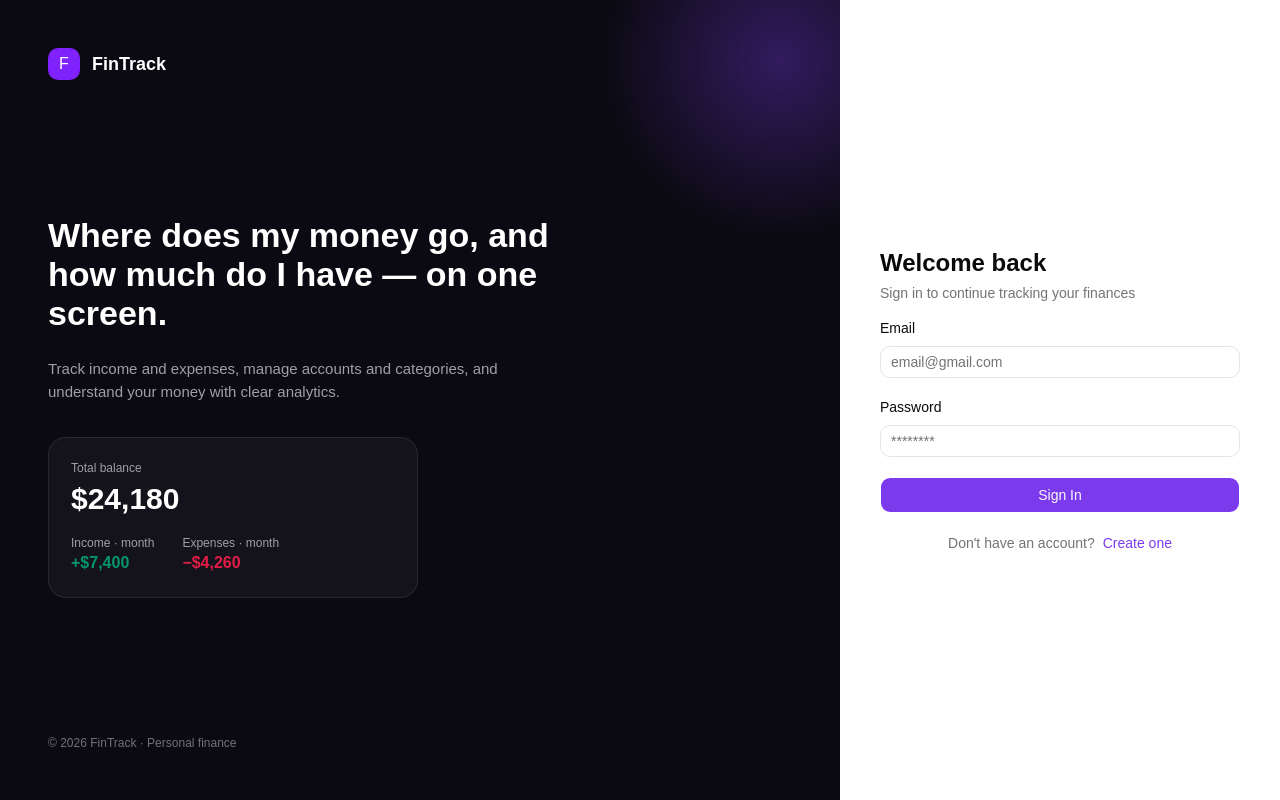
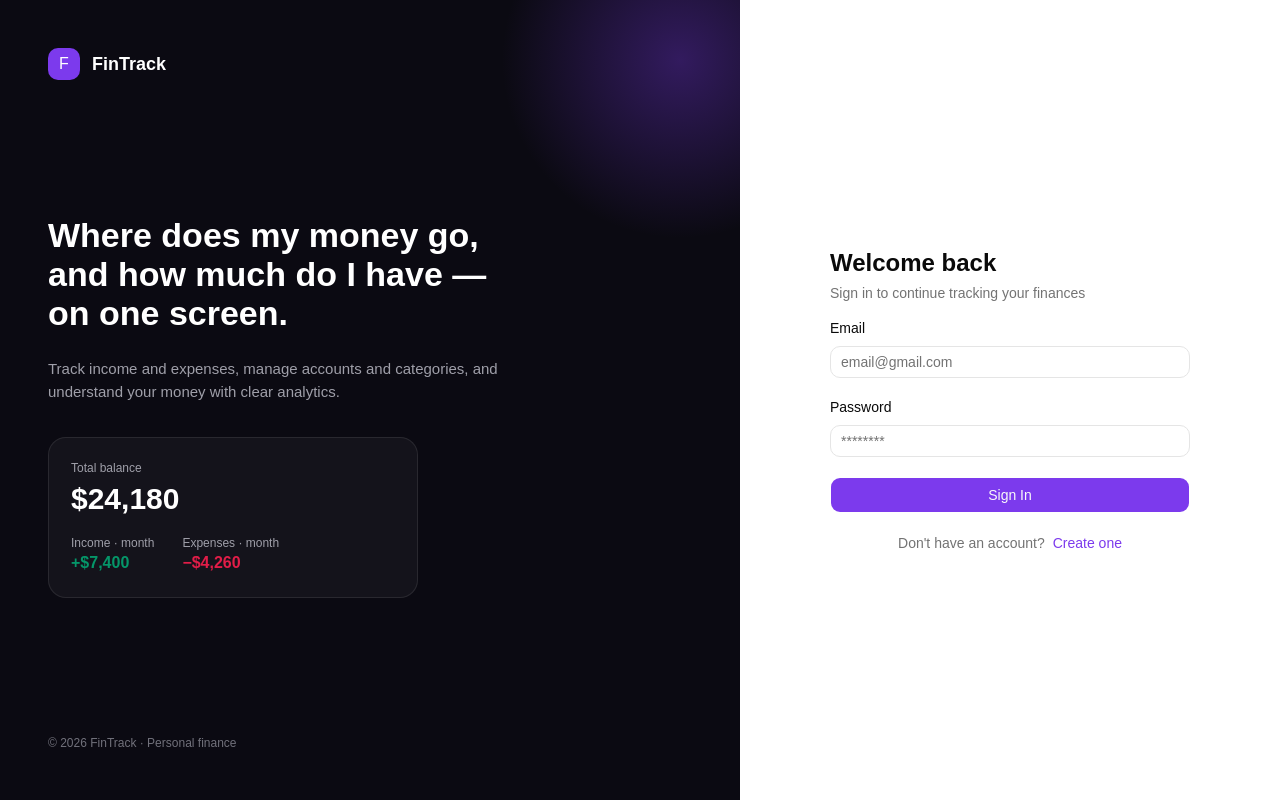
Before and after one commit to maksim-dev1911/fin-track, a React (Vite) app: page /login in a window 1280 px wide. Built offline with nearby package versions, Linux system fonts and the light colour scheme.

Commit message:
feat: fix code

```diff
--- a/src/features/auth/components/auth-banner.tsx
+++ b/src/features/auth/components/auth-banner.tsx
@@ -13,7 +13,7 @@ const AuthBanner = () => {
       <div className="flex-1" />
 
       <div>
-        <h1 className="max-w-xl text-[34px] leading-[1.15] font-bold">
+        <h1 className="max-w-[440px] text-[34px] leading-[1.15] font-bold">
           Where does my money go, and how much do I have — on one screen.
         </h1>
 
--- a/src/features/auth/components/auth.layout.tsx
+++ b/src/features/auth/components/auth.layout.tsx
@@ -8,12 +8,14 @@ interface AuthLayoutProps {
 
 const AuthLayout: React.FC<AuthLayoutProps> = ({ children }) => {
   return (
-    <div className="grid min-h-screen lg:grid-cols-[2.5fr_1fr]">
-      <div>
+    <div className="min-h-screen lg:flex">
+      <div className="flex-1">
         <AuthBanner />
       </div>
 
-      <div className="flex w-full items-center justify-center p-[40px]">{children}</div>
+      <div className="flex w-full basis-[540px] items-center justify-center p-[40px]">
+        {children}
+      </div>
     </div>
   );
 };
--- a/src/shared/components/logo.tsx
+++ b/src/shared/components/logo.tsx
@@ -3,7 +3,7 @@ import React from 'react';
 const Logo = () => {
   return (
     <div className="flex items-center gap-3">
-      <div className="flex h-8 w-8 items-center justify-center rounded-lg bg-violet-600">F</div>
+      <div className="bg-brand flex h-8 w-8 items-center justify-center rounded-lg">F</div>
 
       <span className="text-lg font-semibold text-white">FinTrack</span>
     </div>
```
